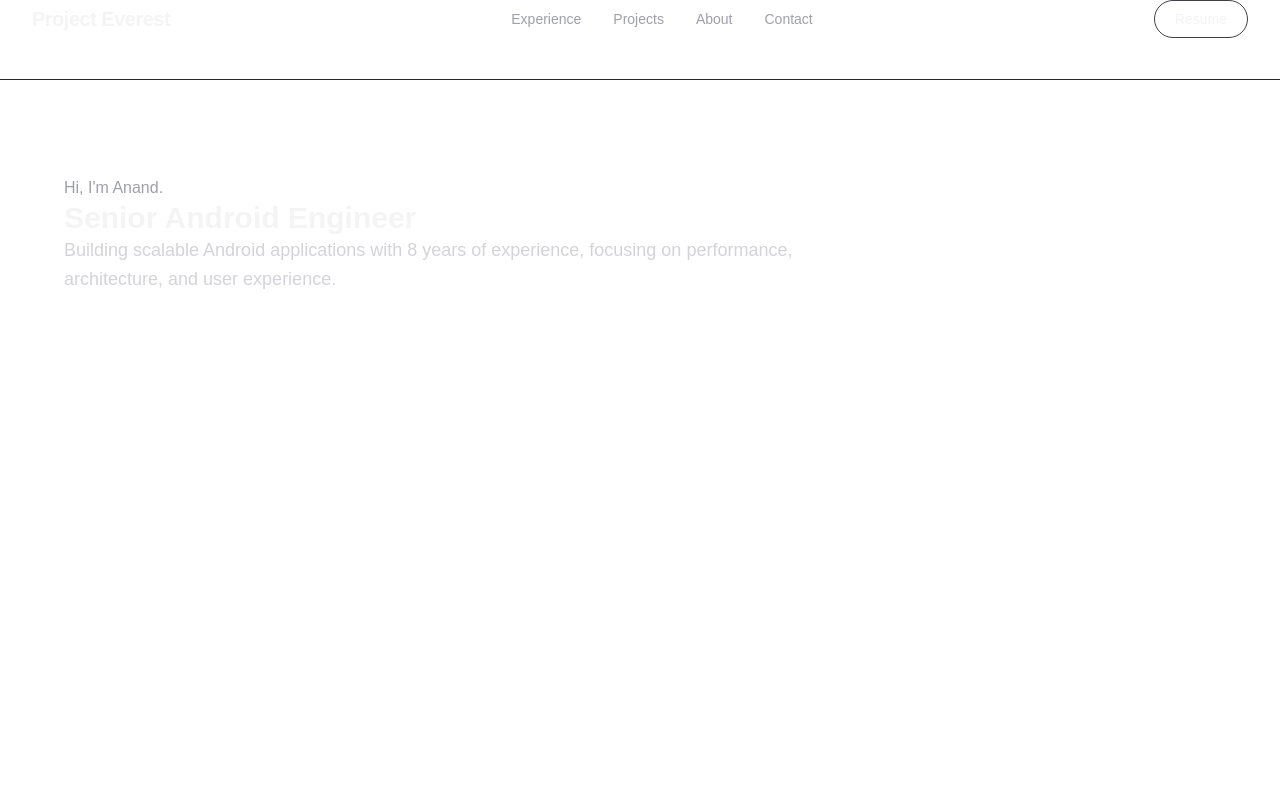
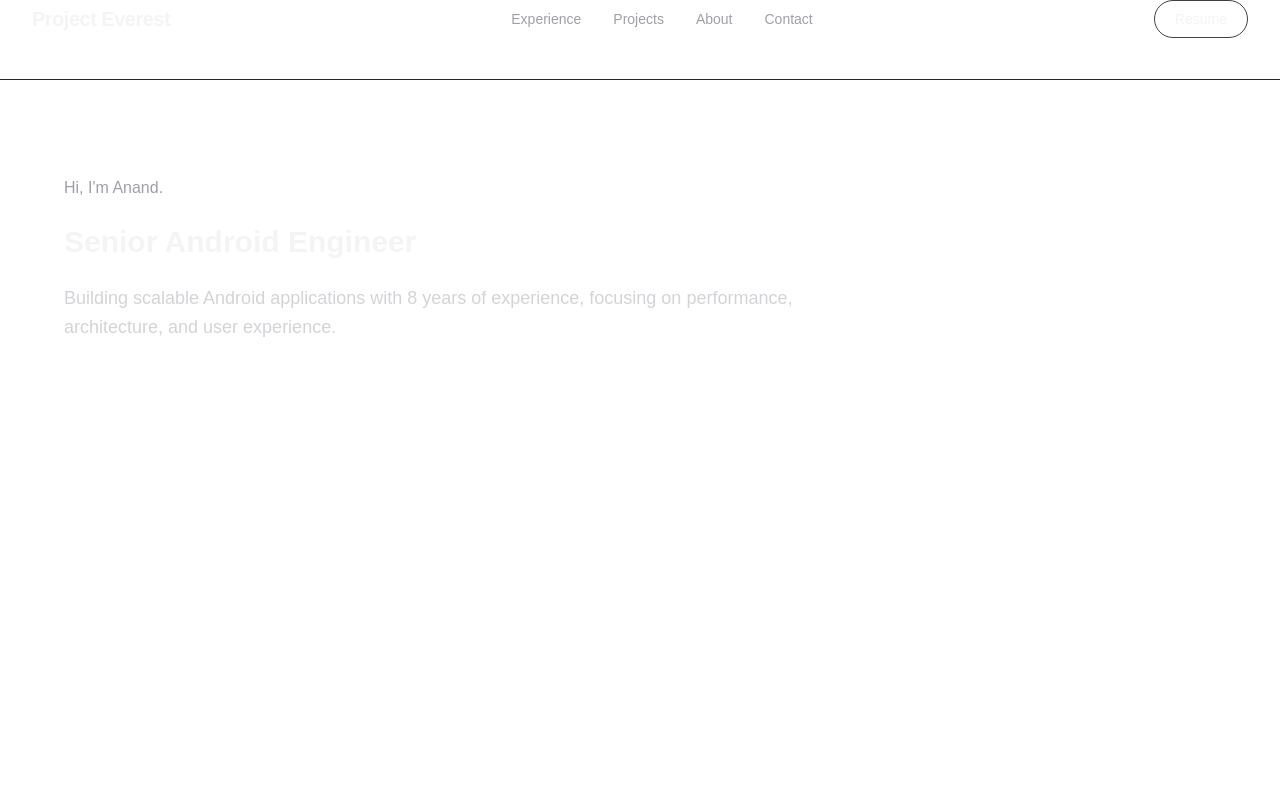
Before and after one commit to Anand0581/anand-portfolio, a Next.js app: page / in a window 1280 px wide. Shown: the top 800 px of the page. Built offline with nearby package versions, Linux system fonts and the light colour scheme.

Commit message:
feat(hero): add content spacing

```diff
--- a/components/sections/Hero.tsx
+++ b/components/sections/Hero.tsx
@@ -5,7 +5,7 @@ export default function Hero() {
         <section>
             <Container>
                 <div className="min-h-screen">
-                    <div className="flex flex-col justify-center">
+                    <div className="flex flex-col justify-center gap-6">
                         <p className="text-base font-normal text-zinc-400">Hi, I'm Anand.</p>
                         <h1 className="text-3xl font-bold text-zinc-100">Senior Android Engineer</h1>
                         <p className="text-lg text-zinc-300 max-w-3xl leading-relaxed">
```
